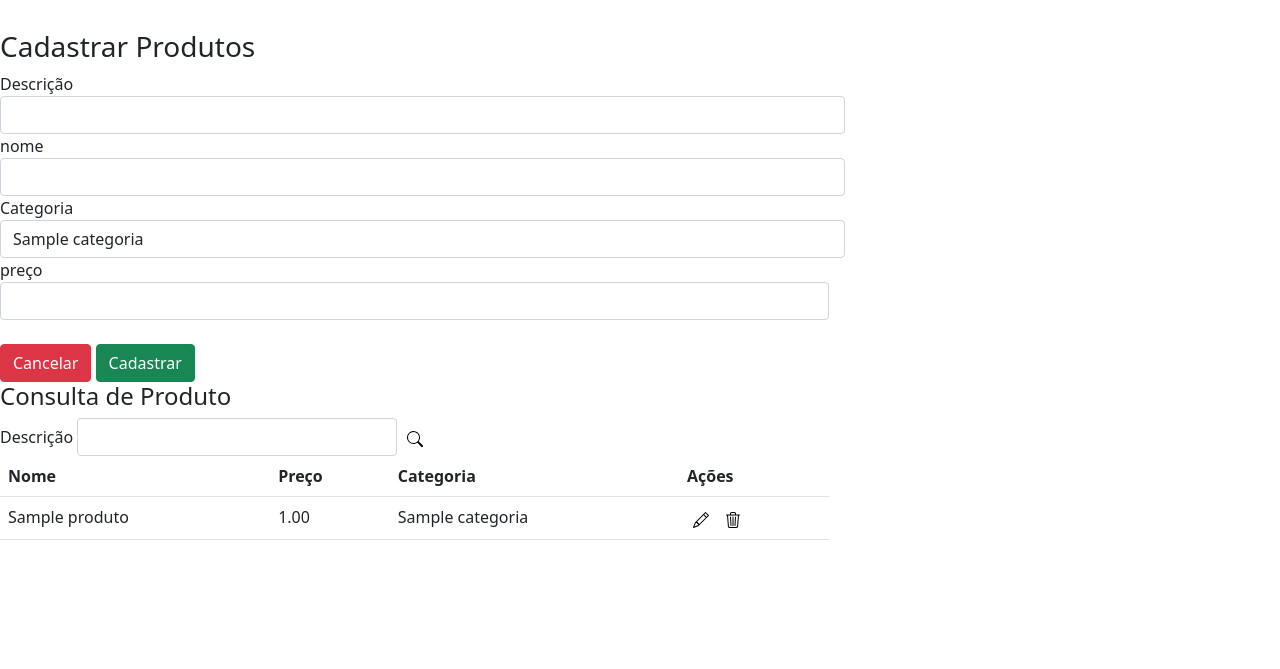
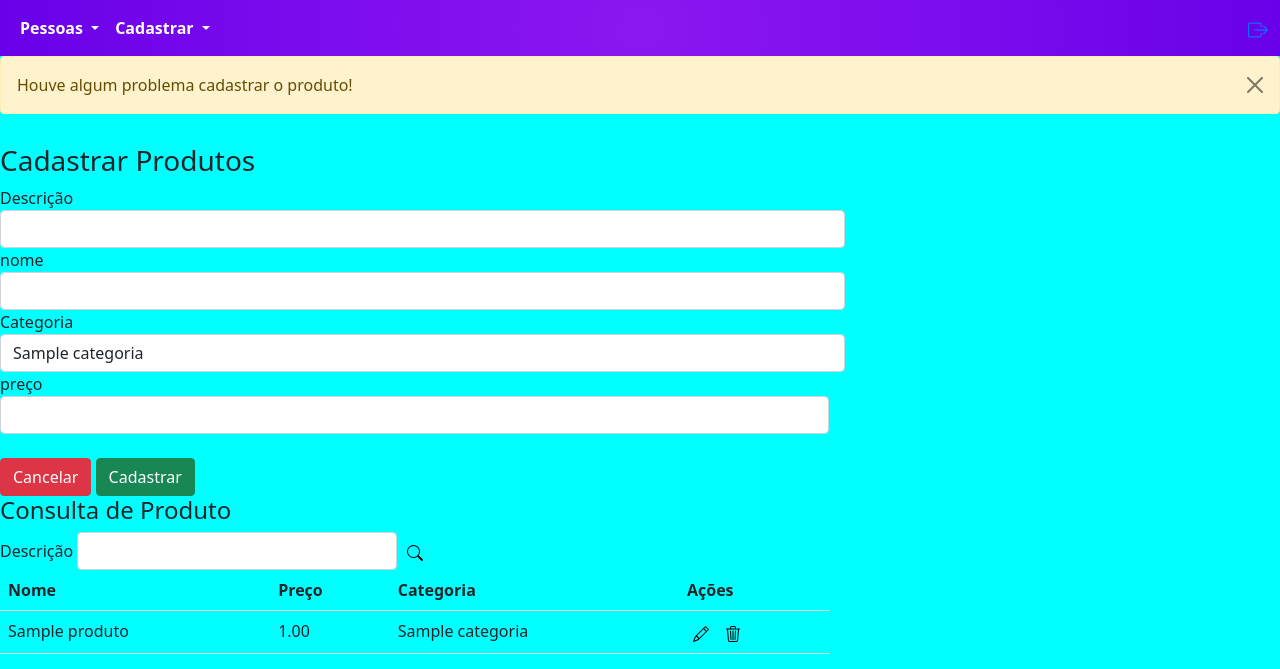
Before and after one commit to Hanzinza/salojavendas, a PHP site: page /php/cadastrarProdutoForm.php?retorno=0 in a window 1280 px wide. Shown: the top 669 px of the page. Run offline with PHP 8.4, Linux system fonts and the light colour scheme; the visitor is signed in with stand-in values (Sample User, id 1); tables that the repository leaves empty hold one stand-in row (values such as "Sample post").

Commit message:
produtoss

```diff
--- a/php/cadastrarProduto.php
+++ b/php/cadastrarProduto.php
@@ -16,9 +16,9 @@ VALUES
 $resultado = mysqli_query($conexao, $comando);
 
 if($resultado == true){
-    echo "deu derto";
+    header("Location: cadastrarProdutoForm.php?retorno=1");
 }else{
-    echo "não deu certo";
+    header("Location: cadastrarProdutoForm.php?retorno=0");
 }
 
 ?>
--- a/php/cadastrarProdutoForm.php
+++ b/php/cadastrarProdutoForm.php
@@ -18,6 +18,44 @@
     <script src="../js/agendarCompromisso.js"> </script>
 </head>
 <body>
+<?php include("principalGerente.php"); ?>
+
+<div id="alertas">
+    <?php if(isset($_GET['retorno'])==true && $_GET['retorno']==0){ ?>
+    <div class="alert alert-warning alert-dismissible fade show" role="alert">
+        <span>Houve algum problema cadastrar o produto!</span>
+        <button type="button" class="btn-close" data-bs-dismiss="alert"></button>
+    </div>
+    <?php }else if(isset($_GET['retorno'])==true && $_GET['retorno']==1){ ?>
+    <div class="alert alert-success alert-dismissible fade show" role="alert">
+        <span>Produto cadastradd com sucesso!</span>
+        <button type="button" class="btn-close" data-bs-dismiss="alert"></button>
+    </div>
+    <?php }else if(isset($_GET['retorno'])==true && $_GET['retorno']==2){ ?>
+	<div class="alert alert-success alert-dismissible fade show" role="alert">
+        <span>Produto excluídd com sucesso!</span>
+        <button type="button" class="btn-close" data-bs-dismiss="alert"></button>
+    </div>
+	<?php }else if(isset($_GET['retorno'])==true && $_GET['retorno']==3){ ?>
+	<div class="alert alert-warning alert-dismissible fade show" role="alert">
+        <span>Não é possível excluir uma categoria associada a um produto!</span>
+        <button type="button" class="btn-close" data-bs-dismiss="alert"></button>
+    </div>
+	<?php }else if(isset($_GET['retorno'])==true && $_GET['retorno']==4){ ?>
+	<div class="alert alert-success alert-dismissible fade show" role="alert">
+        <span>Produto editado com sucesso!</span>
+        <button type="button" class="btn-close" data-bs-dismiss="alert"></button>
+    </div>
+	<?php }else if(isset($_GET['retorno'])==true && $_GET['retorno']==5){ ?>
+	<div class="alert alert-warning alert-dismissible fade show" role="alert">
+		<span>Houve algum problema editar o produto!</span>
+        <button type="button" class="btn-close" data-bs-dismiss="alert"></button>
+    </div>
+
+	<?php } ?>
+</div>
+
+
 <h3 class="titulos">Cadastrar Produtos</h3>
 
 <form action="cadastrarProduto.php" method="POST">
--- a/php/editarProduto.php
+++ b/php/editarProduto.php
@@ -20,9 +20,9 @@ categorias_idCategoria=".$tipoCategoria." WHERE idProduto=".$idProduto;
 $resultado = mysqli_query($conexao, $comandoEdicaoProduto);
 
 if($resultado == true){
-    echo "deu certo";
+    header("Location: cadastrarProdutoForm.php?retorno=4");
 }else{
-    echo "não deu certo";
+    header("Location: cadastrarProdutoForm.php?retorno=5");
 }
 
 
--- a/php/excluirCategoria.php
+++ b/php/excluirCategoria.php
@@ -20,7 +20,7 @@ if($linhas==0){
     }
 }else{
 
-    header("Location: cadastrarCategoriaForm.php?retorno=3");
+    header("Location: cadastrarCategoriaForm.php?retorno=4");
 }
 
 ?>
--- a/php/excluirProduto.php
+++ b/php/excluirProduto.php
@@ -12,9 +12,9 @@ $linhas = mysqli_num_rows($resultadoComp);
 if($linhas == 0){
     $comandoExclusao="DELETE FROM produtos WHERE idProduto=".$idProduto;
     $resultadoVerificar=mysqli_query($conexao, $comandoExclusao);
-    echo "deu certo";
+    header("Location: cadastrarProdutoForm.php?retorno=2");
 }else{
-    echo "nao deu certo";
+    header("Location: cadastrarProdutoForm.php?retorno=4");
 }
 
 
```
